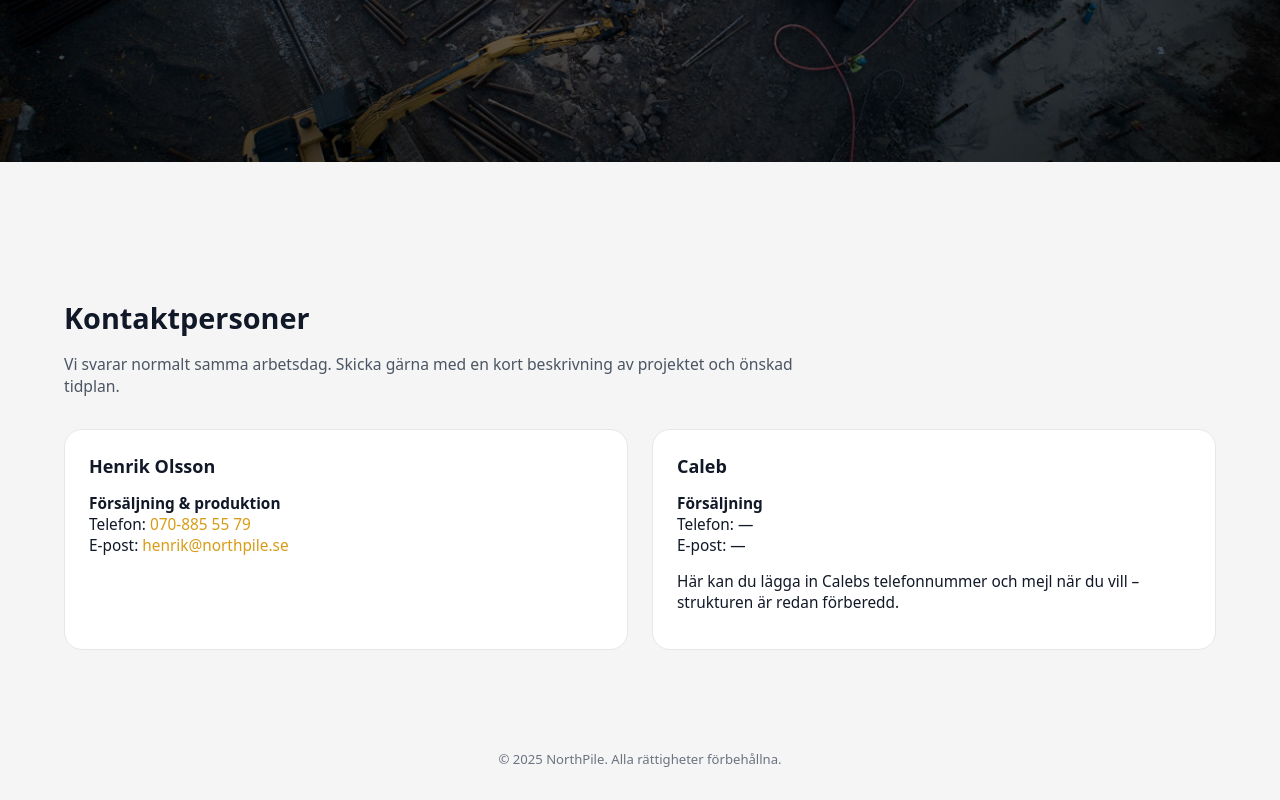
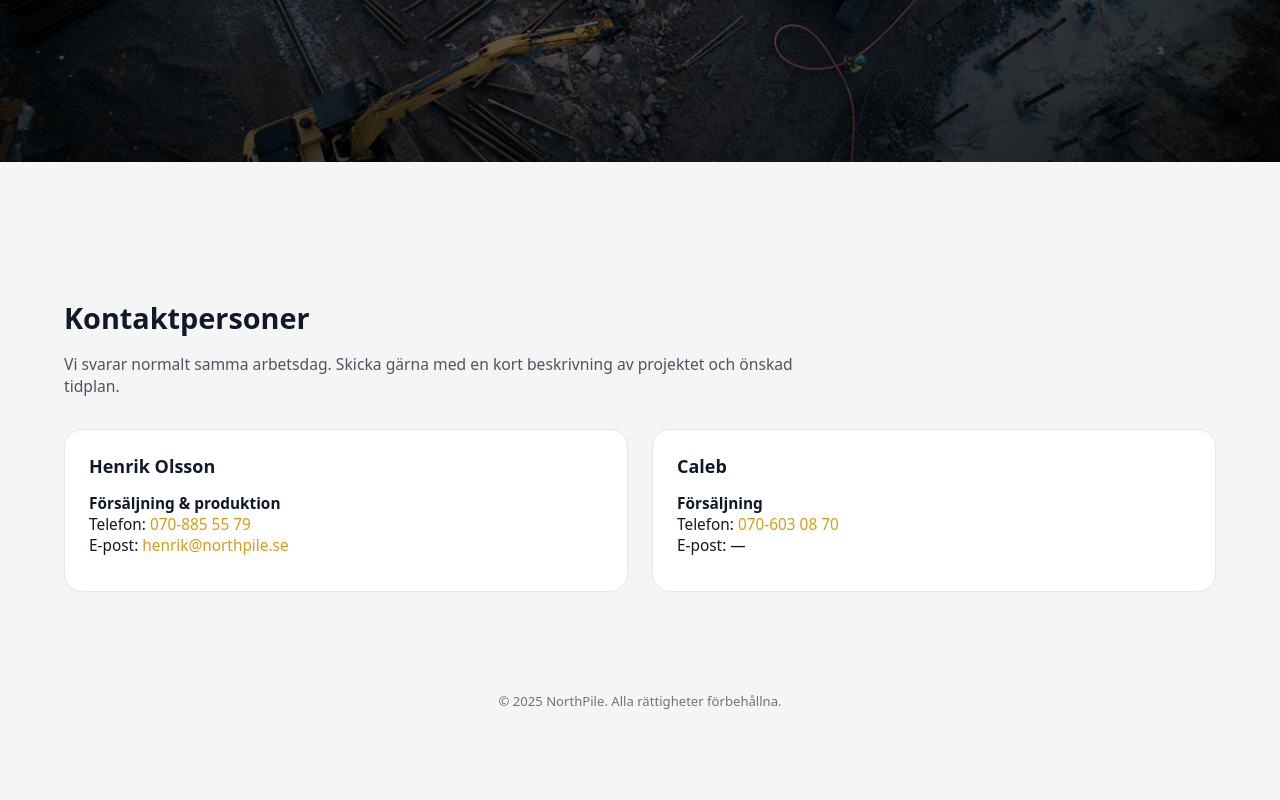
Before and after one commit to henrikolofolsson-jpg/NorthPile, a plain HTML site: page kontakt.html in a window 1280 px wide. Shown: the part 382-1182 px from the top of the page. After the commit the page ends 1124 px from the top, so only its background shows below. Drawn offline with Linux system fonts and the light colour scheme.

Commit message:
Update kontakt.html

```diff
--- a/kontakt.html
+++ b/kontakt.html
@@ -69,12 +69,12 @@
           <p>
             <strong>Försäljning</strong><br />
             Telefon:
-            <span>—</span><br />
+           <a href="tel:+46706030870">070-603 08 70</a><br />
             E-post:
             <span>—</span>
           </p>
           <p>
-            Här kan du lägga in Calebs telefonnummer och mejl när du vill – strukturen är redan förberedd.
+
           </p>
         </article>
       </div>
```
